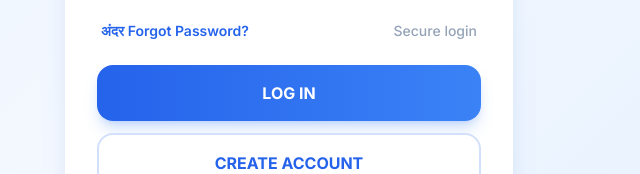
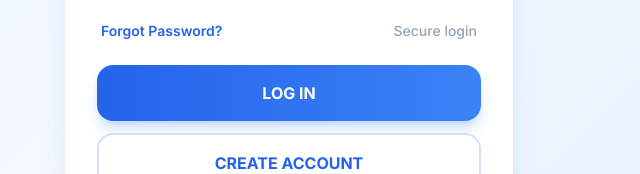
Before and after one commit to rajydveducation/raj-ydv-education, a plain HTML site: page index.html in a window 1280 px wide. Shown: the part 439-613 px from the top of the page, 351-991 px from the left. Drawn offline with nearby package versions, Linux system fonts and the light colour scheme.

Commit message:
update index

```diff
--- a/index.html
+++ b/index.html
@@ -89,7 +89,7 @@ body{
         </div>
 
         <div class="flex items-center justify-between text-xs sm:text-sm pt-2 px-1">
-            <a href="#" onclick="openForgotModal(event)" class="text-blue-600 font-semibold hover:underline">अंदर Forgot Password?</a>
+            <a href="#" onclick="openForgotModal(event)" class="text-blue-600 font-semibold hover:underline">Forgot Password?</a>
             <span class="text-slate-400 font-medium">Secure login</span>
         </div>
 
```
